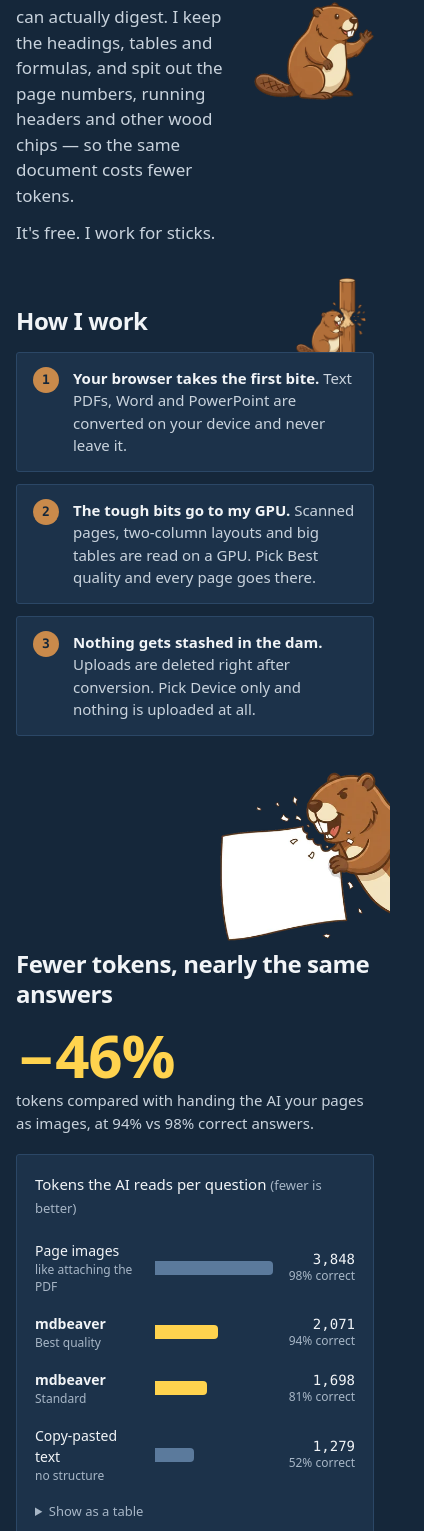
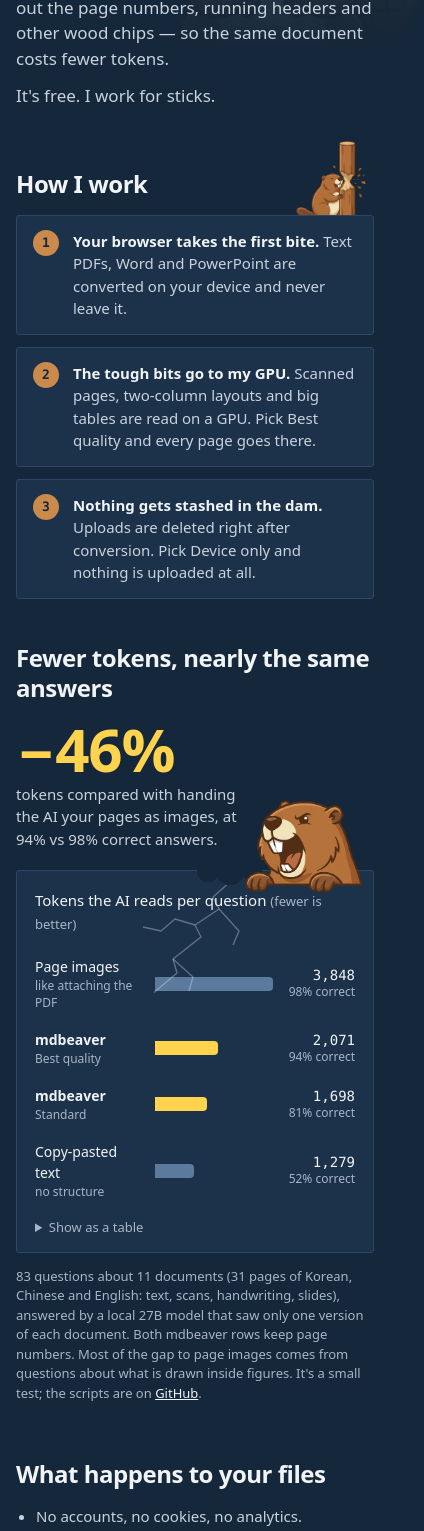
Before and after one commit to HANSEIDON/mdbeaver, a website: page web/about.html in a window 390 px wide. Shown: the part 244-1775 px from the top of the page, 424 px wide, since content can reach past the window. Drawn offline with Linux system fonts and the light colour scheme; a web font is replaced by a local one.

Commit message:
Let the beaver bite the token chart
When the chart scrolls into view a beaver pops up over its top edge
and chomps: the card shakes, bite marks and cracks appear, crumbs fly
and the mdbeaver bars get gnawed down from the page-image length to
their real length. Reduced motion or no JS shows the end state. A
large, faint front-facing beaver now sits behind the greeting, and the
file facts no longer say where the servers are.

```diff
--- a/web/about.html
+++ b/web/about.html
@@ -9,6 +9,7 @@
   <link rel="icon" href="/favicon-32.png" sizes="32x32" type="image/png">
   <link rel="apple-touch-icon" href="/apple-touch-icon.png">
   <link rel="stylesheet" href="/styles.css">
+  <script src="/js/about.js" defer></script>
 </head>
 <body class="about-page">
   <header class="top">
@@ -30,7 +31,7 @@
       <p class="lead">I chew PDFs, Word files and slides into Markdown an AI can actually digest. I keep the headings, tables and formulas, and spit out the page numbers, running headers and other wood chips — so the same document costs fewer tokens.</p>
       <p class="lead">It's free. I work for sticks.</p>
       </div>
-      <img class="art art-wave" src="/about-wave.webp" alt="" width="360" height="293">
+      <img class="art art-hello" src="/about-hello.webp" alt="" width="520" height="565">
     </section>
 
     <section>
@@ -43,11 +44,14 @@
     </section>
 
     <section class="tokens">
-      <img class="art art-peek" src="/about-peek.webp" alt="" width="320" height="319" loading="lazy">
       <h2>Fewer tokens, nearly the same answers</h2>
       <p class="stat"><span class="stat-big">−46%</span><span class="stat-text">tokens compared with handing the AI your pages as images, at 94% vs 98% correct answers.</span></p>
 
       <figure class="chart" aria-labelledby="chart-title">
+        <img class="art chomp" src="/about-chomp.webp" alt="" width="340" height="266">
+        <span class="bites" aria-hidden="true"></span>
+        <svg class="crack" viewBox="0 0 220 120" aria-hidden="true"><path d="M206 2 L188 18 L194 30 L170 46 L176 58 L148 80 L152 94 L126 116"/><path d="M194 30 L214 52 L208 66"/><path d="M170 46 L150 40 L136 52 L118 48"/><path d="M148 80 L168 98 L164 112"/></svg>
+        <span class="crumbs" aria-hidden="true"></span>
         <figcaption id="chart-title" class="chart-title">Tokens the AI reads per question <span>(fewer is better)</span></figcaption>
         <div class="bars" role="list">
           <div class="bar-row" role="listitem" title="Page images: 3,848 tokens per question, 98% correct">
@@ -92,7 +96,7 @@
       <ul class="facts">
         <li>No accounts, no cookies, no analytics.</li>
         <li>Uploaded files are deleted as soon as they are converted; results are gone within 10 minutes.</li>
-        <li>Pages sent to the GPU travel over HTTPS through a server in Japan and are read on a computer in China.</li>
+        <li>Pages that need the GPU are sent over HTTPS and deleted once they are read.</li>
         <li>The web server keeps standard access logs (IP address, time, page) for 14 days.</li>
       </ul>
       <p class="fine">A full privacy policy and terms of use are on the way.</p>
--- /dev/null
+++ b/web/js/about.js
@@ -0,0 +1,24 @@
+// About page: when the token chart scrolls into view the beaver pops up and takes a bite out of
+// it: the card shakes, cracks run from the bite, crumbs fly and the mdbeaver bars get gnawed
+// down from the page-image length to their real length. Without JS, or with reduced motion,
+// the chart simply shows its final state.
+const chart = document.querySelector(".chart");
+if (chart && !matchMedia("(prefers-reduced-motion: reduce)").matches && "IntersectionObserver" in window) {
+  chart.classList.add("armed");
+  const crumbs = chart.querySelector(".crumbs");
+  for (let k = 0; k < 12; k++) {
+    const c = document.createElement("i");
+    const angle = Math.PI * (0.55 + Math.random() * 0.9); // mostly up and to the left
+    const dist = 40 + Math.random() * 70;
+    c.style.setProperty("--dx", `${Math.cos(angle) * dist}px`);
+    c.style.setProperty("--dy", `${-Math.sin(angle) * dist * 0.6 + 50 + Math.random() * 40}px`);
+    c.style.setProperty("--r", `${Math.round(Math.random() * 540 - 270)}deg`);
+    c.style.setProperty("--s", (0.6 + Math.random() * 0.8).toFixed(2));
+    crumbs.append(c);
+  }
+  new IntersectionObserver((entries, io) => {
+    if (!entries[0].isIntersecting) return;
+    io.disconnect();
+    setTimeout(() => chart.classList.add("chomped"), 250);
+  }, { threshold: 0.5, rootMargin: "0px 0px -30% 0px" }).observe(chart); // well into view, not just peeking in at the bottom
+}
--- a/web/styles.css
+++ b/web/styles.css
@@ -215,15 +215,38 @@ code { font: 0.92em var(--mono); color: var(--ink-2); }
 /* About illustrations: one beaver, cut out on transparent backgrounds */
 .about-page { overflow-x: clip; }
 .art { display: block; height: auto; }
-.about-hero { display: grid; grid-template-columns: minmax(0, 1fr) 190px; gap: 24px; align-items: center; }
-.art-wave { width: 190px; }
+/* a big, faint beaver sitting behind the greeting */
+.about-hero { position: relative; }
+.about-hero > div { position: relative; z-index: 1; }
+.art-hello { position: absolute; top: -56px; right: -70px; width: 380px; opacity: 0.15; pointer-events: none; -webkit-mask-image: linear-gradient(#000 50%, transparent 82%); mask-image: linear-gradient(#000 50%, transparent 82%); }
 .h2-row { display: flex; align-items: flex-end; justify-content: space-between; gap: 16px; }
 .h2-row h2 { margin-bottom: 16px; }
 .art-trunk { width: 92px; margin: -40px 8px -6px 0; }
-.tokens { position: relative; }
-/* leans in from the right edge of the window, gnawing its sheet beside the numbers */
-.art-peek { position: absolute; top: -24px; right: calc(356px - 50vw); width: 250px; }
-@media (max-width: 1300px) { .art-peek { position: static; width: 200px; margin: -8px calc(50% - 50vw) 8px auto; } }
+/* the beaver bites the top edge of the token chart; about.js plays it when the chart scrolls in */
+.tokens .stat { padding-right: calc(var(--cw) + 8px); }
+.tokens { --cw: 170px; }
+.chart { position: relative; }
+.chomp { position: absolute; z-index: 3; right: 10px; top: calc(var(--cw) * -0.6); width: var(--cw); transform-origin: 50% 100%; pointer-events: none; }
+.bites { position: absolute; z-index: 2; top: -15px; right: calc(var(--cw) * 0.93); width: 66px; height: 30px; transform-origin: 50% 0;
+  background: radial-gradient(circle at 11px 15px, var(--bg) 11px, transparent 11.5px), radial-gradient(circle at 33px 15px, var(--bg) 14px, transparent 14.5px), radial-gradient(circle at 55px 15px, var(--bg) 10px, transparent 10.5px); }
+.crack { position: absolute; z-index: 1; top: 8px; right: calc(var(--cw) * 0.93 + 18px); width: 220px; height: 120px; overflow: visible; pointer-events: none; }
+.crack path { fill: none; stroke: rgba(241, 244, 247, 0.32); stroke-width: 1.4; stroke-linejoin: bevel; stroke-dasharray: 160; stroke-dashoffset: 0; }
+.crumbs { position: absolute; z-index: 2; top: 0; right: calc(var(--cw) * 0.93 + 33px); width: 0; height: 0; }
+.crumbs i { position: absolute; width: 7px; height: 5px; background: var(--raise); border: 1px solid var(--line); opacity: 0; }
+.bar { transition: width 0.9s cubic-bezier(0.3, 0.7, 0.2, 1) 0.1s; }
+.chart.armed .chomp { opacity: 0; transform: translateY(36px); }
+.chart.armed .bites { transform: scale(0); }
+.chart.armed .crack path { stroke-dashoffset: 160; }
+.chart.armed .is-ours .bar { width: 100%; }
+.chart.chomped .chomp { opacity: 1; transform: none; transition: opacity 0.25s, transform 0.35s cubic-bezier(0.3, 1.5, 0.5, 1); animation: chomp 0.22s 0.4s 3 ease-in-out; }
+.chart.chomped .bites { transform: scale(1); transition: transform 0.18s 0.5s ease-out; }
+.chart.chomped .crack path { stroke-dashoffset: 0; transition: stroke-dashoffset 0.45s 0.6s ease-out; }
+.chart.chomped { animation: shake 0.4s 0.5s; }
+.chart.chomped .crumbs i { animation: crumb 1.1s 0.5s cubic-bezier(0.2, 0.6, 0.4, 1) forwards; }
+.chart.chomped .is-ours .bar { width: var(--w); transition-delay: 0.7s; }
+@keyframes chomp { 50% { transform: translateY(5px) scaleY(0.93); } }
+@keyframes shake { 20% { transform: translate(-3px, 1px) rotate(-0.4deg); } 40% { transform: translate(3px, -1px) rotate(0.3deg); } 60% { transform: translate(-2px, 0); } 80% { transform: translate(1px, 1px); } }
+@keyframes crumb { 0% { opacity: 1; transform: translate(0, 0) rotate(0) scale(var(--s)); } 100% { opacity: 0; transform: translate(var(--dx), var(--dy)) rotate(var(--r)) scale(var(--s)); } }
 .art-lying { width: 300px; margin: 18px auto 0; }
 .art-coffee { width: 150px; margin-left: auto; }
 .about { max-width: 760px; margin: 0 auto; padding: 48px 24px 80px; display: flex; flex-direction: column; gap: 56px; }
@@ -282,10 +305,9 @@ code { font: 0.92em var(--mono); color: var(--ink-2); }
   .dock { position: sticky; bottom: 0; background: var(--panel); padding: 12px 16px; }
   .about { padding: 32px 16px 56px; gap: 44px; }
   .about h1 { font-size: 32px; }
-  .about-hero { grid-template-columns: minmax(0, 1fr) 120px; gap: 12px; }
-  .art-wave { width: 120px; }
+  .art-hello { top: -20px; right: -50px; width: 250px; opacity: 0.12; }
+  .tokens { --cw: 118px; }
   .art-trunk { width: 70px; margin-top: -24px; }
-  .art-peek { position: static; width: 170px; margin: -8px calc(50% - 50vw) 8px auto; }
   .art-lying { width: 240px; }
   .art-coffee { width: 120px; margin: 0 auto; }
   .bar-row { grid-template-columns: 110px minmax(0, 1fr) 72px; gap: 10px; }
```
Also changed, not shown: web/about-chomp.webp (added), web/about-hello.webp (added), web/about-peek.webp (deleted), web/about-wave.webp (deleted).
